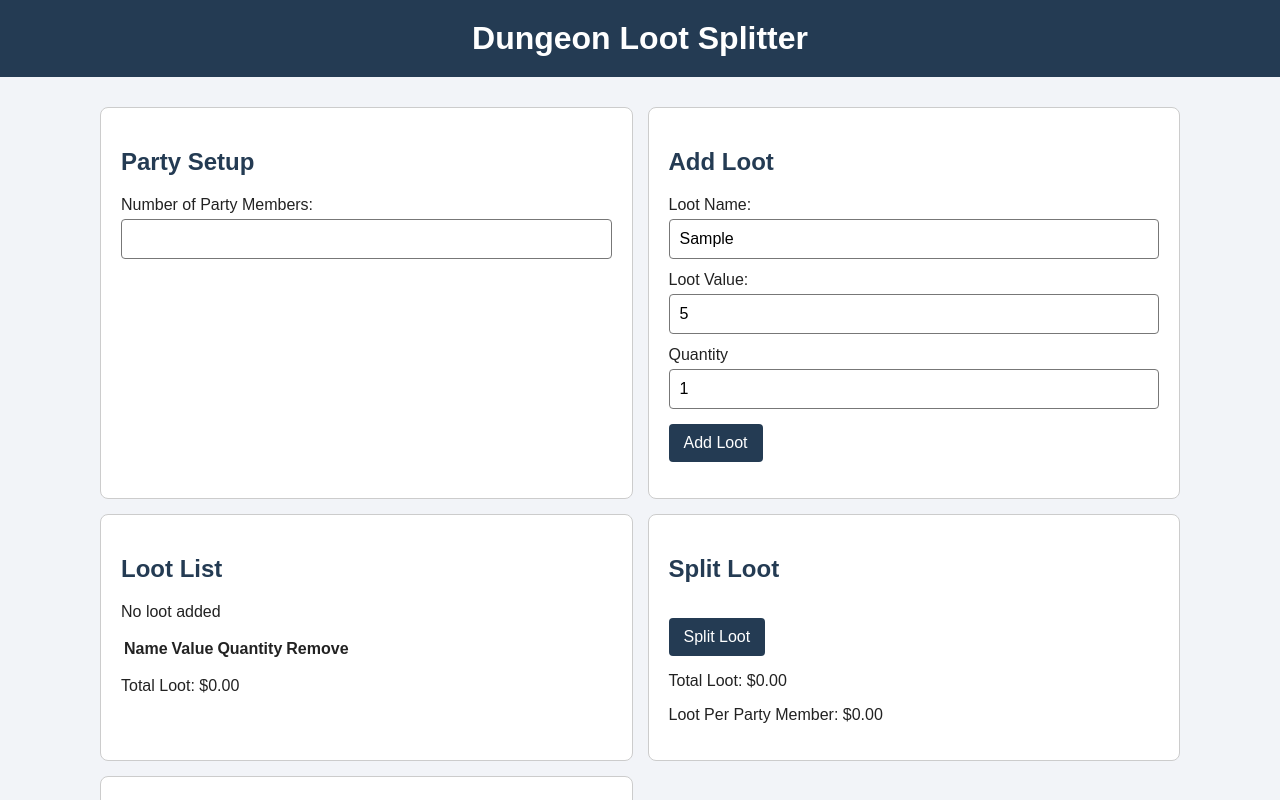
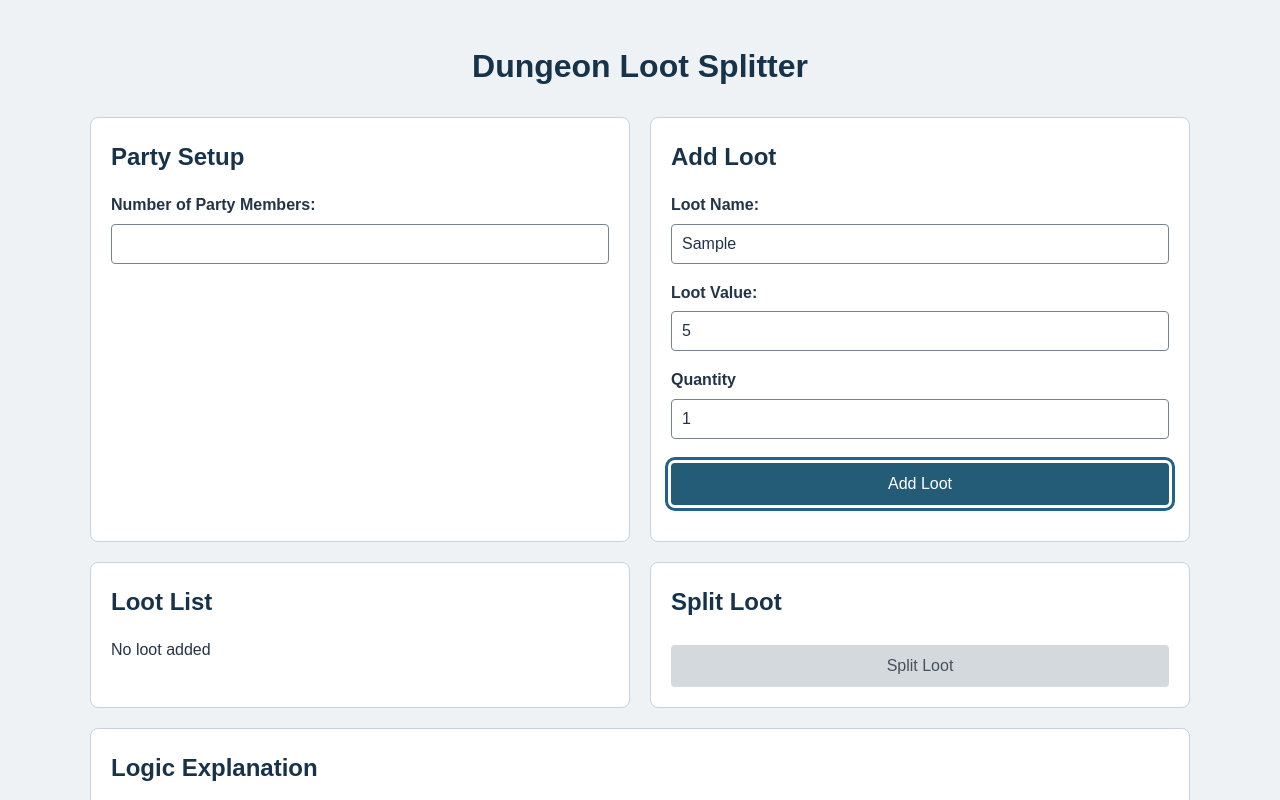
Before and after one commit to shyakakalisa/DungeonLootSplitterPhase2, a plain HTML site: page index.html in a window 1280 px wide. Both pictures are taken after typing "Sample", "5" into the empty fields and a click on the button "Add Loot". Shown: the top 800 px of the page. Drawn offline with Linux system fonts and the light colour scheme; files whose address does not match are found by name.

Commit message:
Refactor CSS for improved layout and design
Updated styling for body, headers, buttons, and tables to enhance visual consistency and accessibility.

```diff
--- a/css/style.css
+++ b/css/style.css
@@ -1,102 +1,194 @@
 
+/* General page styling */
 * {
     box-sizing: border-box;
-    font-family: Arial, sans-serif;
 }
 
 body {
     margin: 0;
-    background-color: #f2f4f8;
-    color: #222;
+    padding: 20px;
+    font-family: Arial, sans-serif;
+    background-color: #eef2f5;
+    color: #243447;
+    line-height: 1.6;
 }
 
+/* Page title */
 header {
-    background-color: #243b53;
-    color: white;
     text-align: center;
-    padding: 20px;
+    margin-bottom: 24px;
 }
 
 h1 {
-    margin: 0;
-}
-
-main {
-    max-width: 1100px;
-    margin: 20px auto;
-    padding: 10px;
-}
-
-.panel {
-    background-color: white;
-    padding: 20px;
-    margin-bottom: 15px;
-    border: 1px solid #ccc;
-    border-radius: 8px;
+    color: #17334a;
+    font-size: 2rem;
 }
 
 h2 {
-    color: #243b53;
+    color: #17334a;
+    margin-top: 0;
+    margin-bottom: 16px;
+}
+
+/* Mobile-first layout */
+.container {
+    display: grid;
+    grid-template-columns: 1fr;
+    gap: 20px;
+    max-width: 1100px;
+    margin: 0 auto;
+}
+
+/* Individual application sections */
+.panel {
+    background-color: #ffffff;
+    padding: 20px;
+    border: 1px solid #c8d2db;
+    border-radius: 8px;
+    min-width: 0;
+}
+
+/* Keep labels and inputs vertically aligned */
+.input-group {
+    margin-bottom: 16px;
 }
 
 label {
     display: block;
-    margin-top: 12px;
-    margin-bottom: 5px;
+    font-weight: bold;
+    margin-bottom: 6px;
 }
 
 input {
+    display: block;
     width: 100%;
     padding: 10px;
-    border: 1px solid #777;
+    border: 1px solid #748494;
     border-radius: 4px;
-    font-size: 16px;
+    font-size: 1rem;
+    background-color: #ffffff;
+    color: #243447;
 }
 
+/* Button styling */
 button {
-    margin-top: 15px;
-    padding: 10px 15px;
-    background-color: #243b53;
-    color: white;
+    background-color: #245b76;
+    color: #ffffff;
     border: none;
     border-radius: 4px;
+    padding: 12px;
+    font-size: 1rem;
     cursor: pointer;
-    font-size: 16px;
+}
+
+#addLootBtn,
+#splitLootBtn {
+    width: 100%;
+    margin-top: 8px;
 }
 
 button:hover {
-    background-color: #345b80;
+    background-color: #173e52;
 }
 
-button:focus-visible,
-input:focus-visible {
-    outline: 3px solid #d97706;
-    outline-offset: 2px;
+/* Disabled buttons reflect application state */
+button:disabled {
+    background-color: #d4d9de;
+    color: #46515c;
+    cursor: not-allowed;
 }
 
-li {
-    margin-bottom: 8px;
+/* Visible keyboard focus for accessibility */
+input:focus,
+button:focus {
+    outline: 3px solid #21618c;
+    outline-offset: 3px;
+}
+
+/* Keep loot information in aligned columns */
+.loot-table {
+    width: 100%;
+    border-collapse: collapse;
+    table-layout: fixed;
+    font-size: 0.85rem;
+}
+
+.loot-table th,
+.loot-table td {
+    padding: 8px 3px;
+    text-align: left;
+    border-bottom: 1px solid #c8d2db;
     overflow-wrap: anywhere;
 }
 
-#addMessage,
-#splitMessage {
-    font-weight: bold;
-    overflow-wrap: anywhere;
+.loot-table th {
+    background-color: #e4ebf1;
+    color: #17334a;
 }
 
-@media (min-width: 768px) {
-    main {
-        display: grid;
-        grid-template-columns: 1fr 1fr;
-        gap: 15px;
+.loot-table th:first-child {
+    width: 31%;
+}
+
+.loot-table th:last-child {
+    width: 27%;
+}
+
+/* Remove buttons are visually distinct */
+.loot-table button {
+    width: 100%;
+    background-color: #a13e39;
+    font-size: 0.8rem;
+    padding: 8px 2px;
+}
+
+.loot-table button:hover {
+    background-color: #782b27;
+}
+
+/* Totals and split results */
+.total-row {
+    margin-top: 20px;
+    font-weight: bold;
+    color: #17334a;
+}
+
+#splitResults {
+    margin-top: 20px;
+}
+
+#splitResults p {
+    margin: 16px 0;
+    font-weight: bold;
+}
+
+/* Validation messages */
+.error {
+    color: #a12626;
+    font-weight: bold;
+}
+
+/* JavaScript uses this class to control visibility */
+.hidden {
+    display: none;
+}
+
+/* Logic explanation section */
+.logic-explanation p {
+    margin-bottom: 12px;
+}
+
+/* Desktop layout begins at 768px */
+@media screen and (min-width: 768px) {
+    .container {
+        grid-template-columns: repeat(2, minmax(0, 1fr));
     }
 
-    .panel {
-        margin-bottom: 0;
+    .logic-explanation {
+        grid-column: 1 / -1;
     }
 
-    .reflection {
-        grid-column: span 2;
+    .loot-table {
+        font-size: 0.95rem;
     }
 }
```
